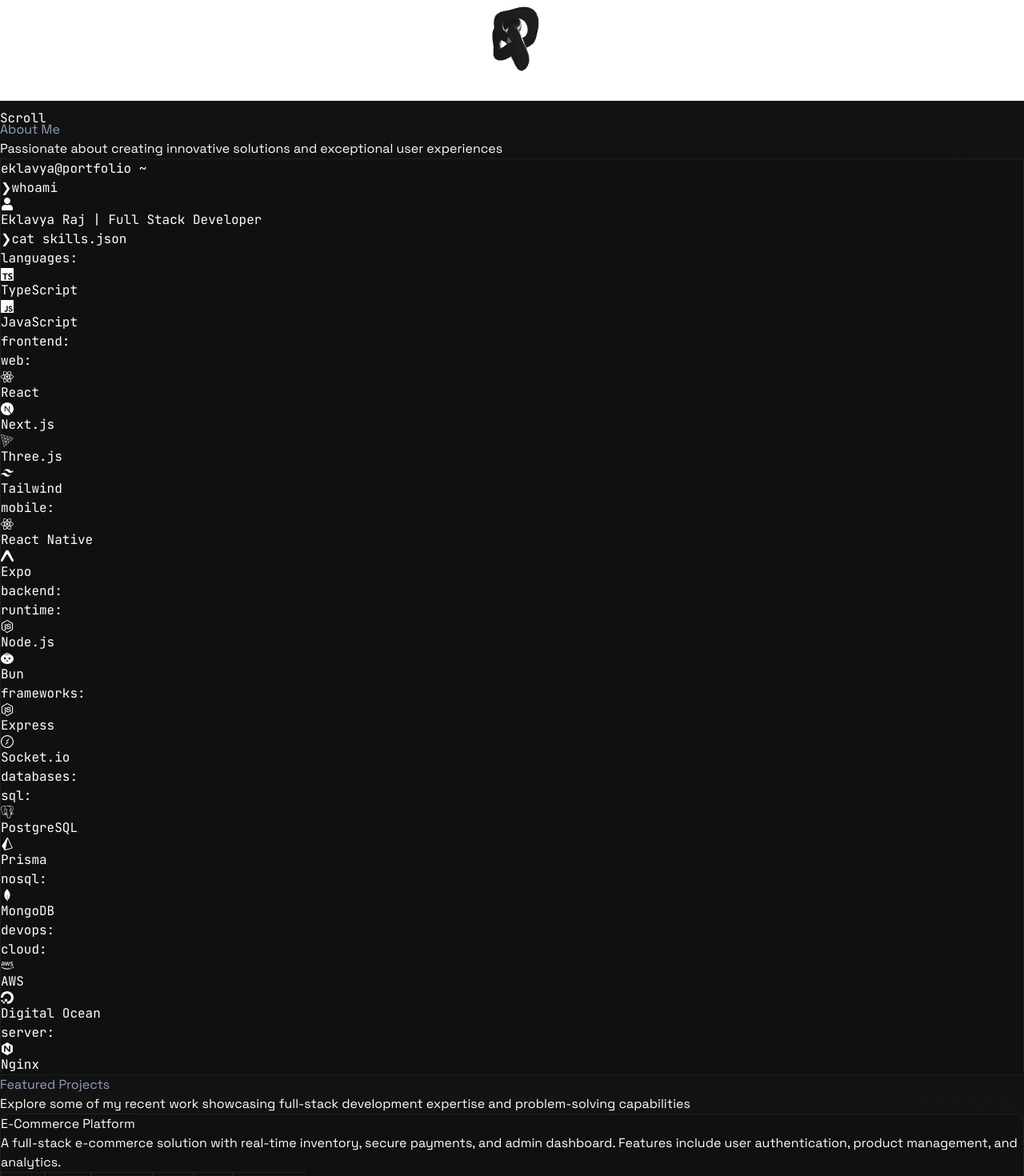
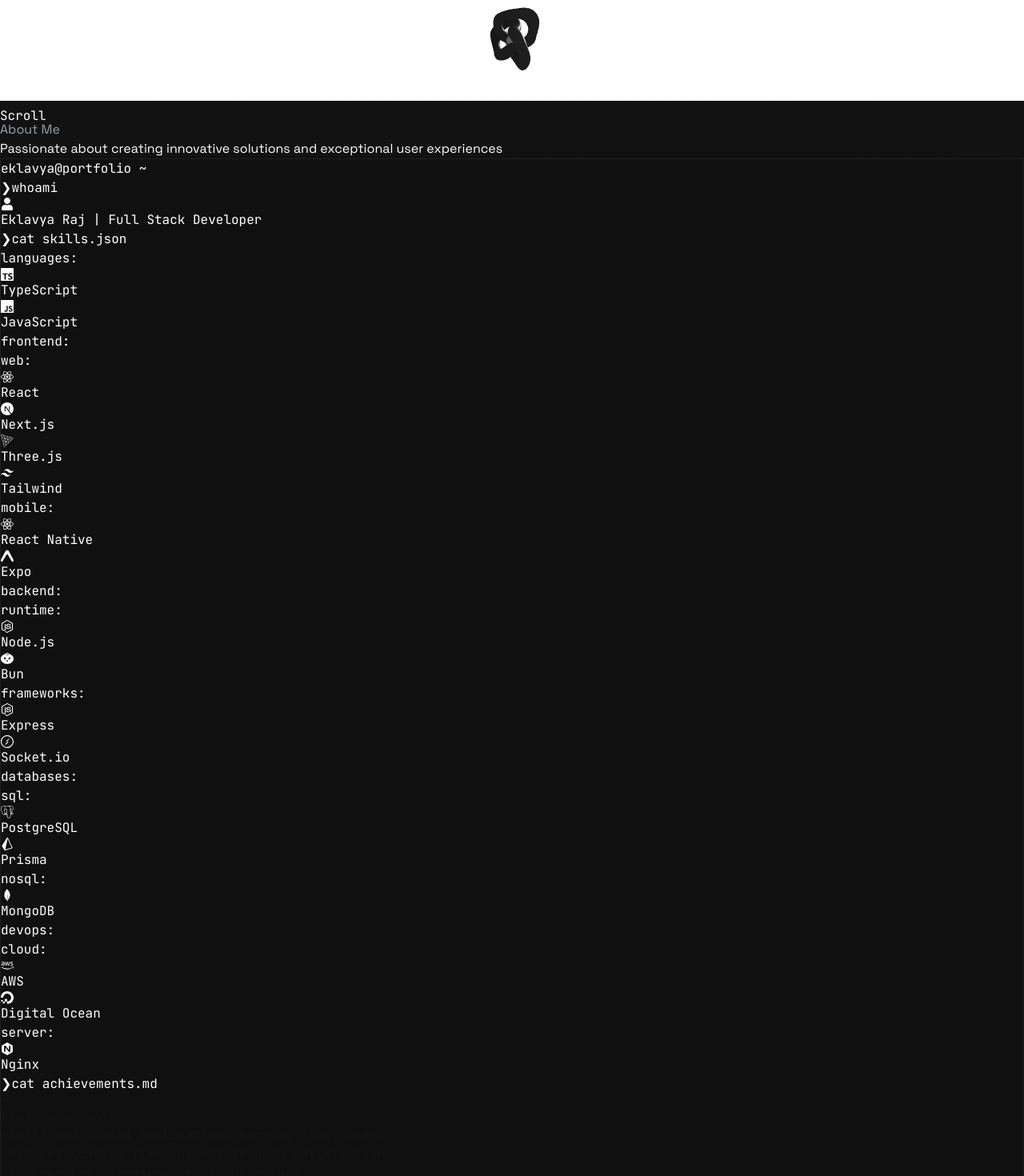
Before and after one commit to ProgrammingInBlood/my-portfolio, a Next.js app: page / in a window 1280 px wide. Shown: the part 480-1950 px from the top of the page at 80% size. Built offline with nearby package versions, Linux system fonts and the light colour scheme.

Commit message:
improved terminal typing speed and minor fixes

```diff
--- a/src/app/page.tsx
+++ b/src/app/page.tsx
@@ -81,6 +81,7 @@
 
 export default function Home() {
   const [mousePosition, setMousePosition] = useState({ x: 0, y: 0 })
+  const [isTouchDevice, setIsTouchDevice] = useState(false)
   const containerRef = useRef(null)
   useScroll({
     target: containerRef,
@@ -89,12 +90,22 @@
   const [formStatus, setFormStatus] = useState<'idle' | 'sending' | 'sent' | 'error'>('idle')
 
   useEffect(() => {
+    // Check if it's a touch device
+    setIsTouchDevice('ontouchstart' in window)
+
+    // Set initial position to center
+    setMousePosition({ x: 0, y: 0 })
+
     const handleMouseMove = (e: MouseEvent) => {
-      setMousePosition({
-        x: (e.clientX / window.innerWidth) * 2 - 1,
-        y: -(e.clientY / window.innerHeight) * 2 + 1,
-      })
+      // Only update if not a touch device
+      if (!('ontouchstart' in window)) {
+        setMousePosition({
+          x: (e.clientX / window.innerWidth) * 2 - 1,
+          y: -(e.clientY / window.innerHeight) * 2 + 1,
+        })
+      }
     }
+
     window.addEventListener('mousemove', handleMouseMove)
     return () => window.removeEventListener('mousemove', handleMouseMove)
   }, [])
@@ -127,16 +138,16 @@
   return (
     <main className="min-h-screen">
       {/* Hero Section */}
-      <div ref={containerRef} className="relative h-screen grid grid-cols-1 lg:grid-cols-2 gap-8 overflow-hidden">
+      <div ref={containerRef} className="relative h-screen grid grid-cols-1 lg:grid-cols-2 gap-4 lg:gap-8 overflow-hidden">
         {/* Left Content */}
-        <div className="relative z-10 flex flex-col justify-center px-8 lg:px-16">
+        <div className="relative z-10 flex flex-col justify-center px-4 sm:px-8 lg:px-16">
           <motion.div
             initial={{ opacity: 0, x: -50 }}
             animate={{ opacity: 1, x: 0 }}
             transition={{ duration: 0.8 }}
-            className="space-y-6"
+            className="space-y-4 lg:space-y-6"
           >
-            <h1 className="text-5xl lg:text-7xl font-bold space-y-4">
+            <h1 className="text-4xl sm:text-5xl lg:text-7xl font-bold space-y-2 lg:space-y-4">
               <AnimatedText text="Building" delay={0.2} />
               <br />
               <AnimatedText text="Digital" delay={0.3} />
@@ -148,7 +159,7 @@
               initial={{ opacity: 0 }}
               animate={{ opacity: 1 }}
               transition={{ duration: 0.8, delay: 0.6 }}
-              className="text-xl text-gray-300 max-w-lg"
+              className="text-lg sm:text-xl text-gray-300 max-w-lg"
             >
               5+ years of expertise in crafting scalable applications
               and innovative solutions for complex problems.
@@ -158,7 +169,7 @@
               initial={{ opacity: 0, y: 20 }}
               animate={{ opacity: 1, y: 0 }}
               transition={{ duration: 0.8, delay: 0.8 }}
-              className="flex flex-wrap gap-4 pt-4"
+              className="flex flex-wrap gap-2 sm:gap-4 pt-4"
             >
               {technologies.map(({ name, icon }, index) => (
                 <motion.div
@@ -166,7 +177,7 @@
                   initial={{ opacity: 0, scale: 0.8 }}
                   animate={{ opacity: 1, scale: 1 }}
                   transition={{ duration: 0.3, delay: index * 0.1 + 0.8 }}
-                  className="glass px-4 py-2 rounded-full flex items-center space-x-2"
+                  className="glass px-3 py-1.5 sm:px-4 sm:py-2 rounded-full flex items-center space-x-2 text-sm sm:text-base"
                 >
                   <span role="img" aria-label={name}>{icon}</span>
                   <span>{name}</span>
@@ -178,12 +189,12 @@
               initial={{ opacity: 0, y: 20 }}
               animate={{ opacity: 1, y: 0 }}
               transition={{ duration: 0.8, delay: 1 }}
-              className="flex gap-6 pt-8"
+              className="flex gap-4 sm:gap-6 pt-6 sm:pt-8"
             >
-              <a href="#projects" className="btn-primary">
+              <a href="#projects" className="btn-primary text-sm sm:text-base px-4 py-2 sm:px-6 sm:py-3">
                 View Projects
               </a>
-              <a href="#contact" className="btn-secondary">
+              <a href="#contact" className="btn-secondary text-sm sm:text-base px-4 py-2 sm:px-6 sm:py-3">
                 Get in Touch
               </a>
             </motion.div>
@@ -191,7 +202,7 @@
         </div>
 
         {/* Right 3D Scene */}
-        <div className="absolute lg:relative inset-0 w-full h-full opacity-20 lg:opacity-100">
+        <div className={`absolute lg:relative inset-0 w-full h-full ${isTouchDevice ? 'opacity-30 sm:opacity-40' : 'opacity-10 sm:opacity-20'} lg:opacity-100`}>
           <Canvas
             camera={{ position: [0, 0, 8], fov: 45 }}
             gl={{ antialias: true }}
@@ -200,7 +211,7 @@
             <color attach="background" args={['transparent']} />
             <fog attach="fog" args={['#000', 5, 15]} />
             <Suspense fallback={null}>
-              <Scene mousePosition={mousePosition} />
+              <Scene mousePosition={isTouchDevice ? { x: 0, y: 0 } : mousePosition} />
             </Suspense>
           </Canvas>
         </div>
@@ -210,7 +221,7 @@
           initial={{ opacity: 0 }}
           animate={{ opacity: 1 }}
           transition={{ duration: 1.5, delay: 1.2 }}
-          className="absolute bottom-10 left-1/2 transform -translate-x-1/2"
+          className="absolute bottom-6 sm:bottom-10 left-1/2 transform -translate-x-1/2"
         >
           <motion.div
             animate={{
--- a/src/components/About.tsx
+++ b/src/components/About.tsx
@@ -179,14 +179,14 @@
     if (typedCommand.length < currentCommand.length) {
       const timeout = setTimeout(() => {
         setTypedCommand(currentCommand.slice(0, typedCommand.length + 1))
-      }, 100)
+      }, 50)
       return () => clearTimeout(timeout)
     }
 
     if (!showOutput) {
       const timeout = setTimeout(() => {
         setShowOutput(true)
-      }, 500)
+      }, 300)
       return () => clearTimeout(timeout)
     }
 
@@ -194,7 +194,7 @@
       setCommandIndex(commandIndex + 1)
       setTypedCommand('')
       setShowOutput(false)
-    }, 3000)
+    }, 2000)
     return () => clearTimeout(timeout)
 
   }, [inView, commandIndex, typedCommand, showOutput])
@@ -271,7 +271,7 @@
         ref={ref}
         initial={{ opacity: 0, y: 20 }}
         animate={inView ? { opacity: 1, y: 0 } : {}}
-        transition={{ duration: 0.8 }}
+        transition={{ duration: 0.5 }}
         className="max-w-4xl mx-auto"
       >
         <div className="text-center mb-12">
```
